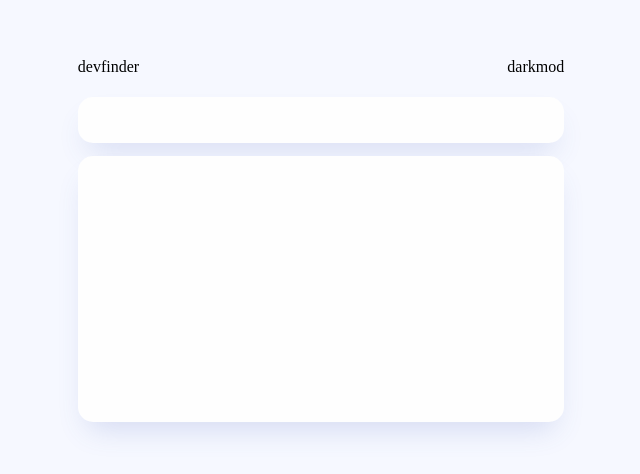
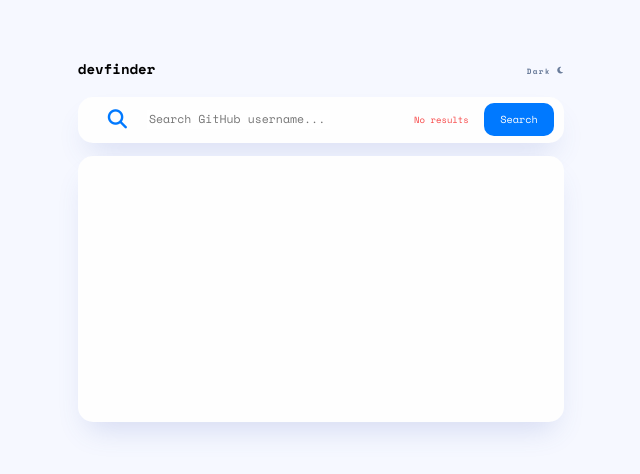
Before and after one commit to Ogust25/Appli_Git, a plain HTML site: page index.html in a window 1280 px wide. Shown: the part 160-634 px from the top of the page, without its empty margins (319-959 px from the left). Drawn offline with nearby package versions, Linux system fonts and the light colour scheme.

Commit message:
integration header et nav

```diff
--- a/css/style.scss
+++ b/css/style.scss
@@ -2,8 +2,12 @@
 $mainColor: #F6F8FF;
 $secondaryColor: #FEFEFE;
 $actionColor: #0079FF;
+$textGrey: #697C9A;
+$textBlue: #4B6A9B;
+$textBlack: #2B3442;
 
 $shadowBox: 0px 16px 30px -10px rgba(70, 96, 187, 0.198567);
+$font: 'Space Mono', monospace;
 
 body{
     background-color: $mainColor;
@@ -14,6 +18,7 @@ body{
     display: flex;
     justify-content: center;
     align-items: center;
+    font-family: $font;
 }
 .main_box{
     display: grid;
@@ -26,11 +31,68 @@ header{
     display: flex;
     justify-content: space-between;
 }
+h2{
+    margin: 0;
+    padding: 0;
+    font-size: 1.1vw;
+    line-height: 1.7vw;
+}
+header label{
+    display: flex;
+    align-items: center;
+    color: $textGrey;
+    font-size: 0.6vw;
+    line-height: 1vw;
+    letter-spacing: 0.1vw;
+    margin: 0;
+    padding: 0;
+}
+header h4{
+    margin: 0.5vw;
+}
 nav{
     grid-area: 2/1/3/2;
     box-shadow: $shadowBox;
     background-color: $secondaryColor;
     border-radius: 15px;
+    display: flex;
+    align-items: center;
+    justify-content: space-between;
+
+}
+nav label{
+    display: flex;
+    align-items: center;
+    padding: 10px;
+}
+nav i{
+    color: $actionColor;
+    padding: 20px;
+    font-size: 1.5vw;
+}
+nav input{
+    appearance: none;
+    border: none;
+    font-family: $font;
+    width: 14vw;
+    font-size: 0.9vw;
+    line-height: 1.3vw;
+}
+.error{
+    color: #F74646;
+    font-size: 0.7vw;
+    line-height: 1.1vw;
+    padding: 15px;
+}
+nav button{
+    border: none;
+    background-color: $actionColor;
+    height: 2.6vw;
+    width: 5.5vw;
+    border-radius: 10px;
+    font-family: $font;
+    color: $secondaryColor;
+    font-size: 0.8vw;
 }
 main{
     grid-area: 3/1/4/2;
--- a/index.html
+++ b/index.html
@@ -5,16 +5,29 @@
     <meta http-equiv="X-UA-Compatible" content="IE=edge">
     <link rel="stylesheet" href="css/style.css">
     <meta name="viewport" content="width=device-width, initial-scale=1.0">
-    <title>Git App</title>
+    <link href="https://fonts.googleapis.com/css2?family=Space+Mono:wght@400;700&display=swap" rel="stylesheet">
+    <script src="https://kit.fontawesome.com/b636e708af.js" crossorigin="anonymous"></script>
+    <title>Devfinder</title>
 </head>
 <body>
     <div class="main_box">
         <header>
-            <div>devfinder</div>
-            <div>darkmod</div>
+            <h2>devfinder</h2>
+            <label>
+                <h4>Dark</h4>
+                <i class="fas fa-moon"></i>
+            </label>
+
         </header>
         <nav>
-
+            <label>
+                <i class="fas fa-search"></i>
+                <input type="text" placeholder="Search GitHub username...">
+            </label>
+            <label>
+                <div class="error">No results</div>
+                <button>Search</button>
+            </label>
         </nav>
         <main>
 
```
Also changed, not shown: css/style.css, style.css (deleted), 1 other file.
